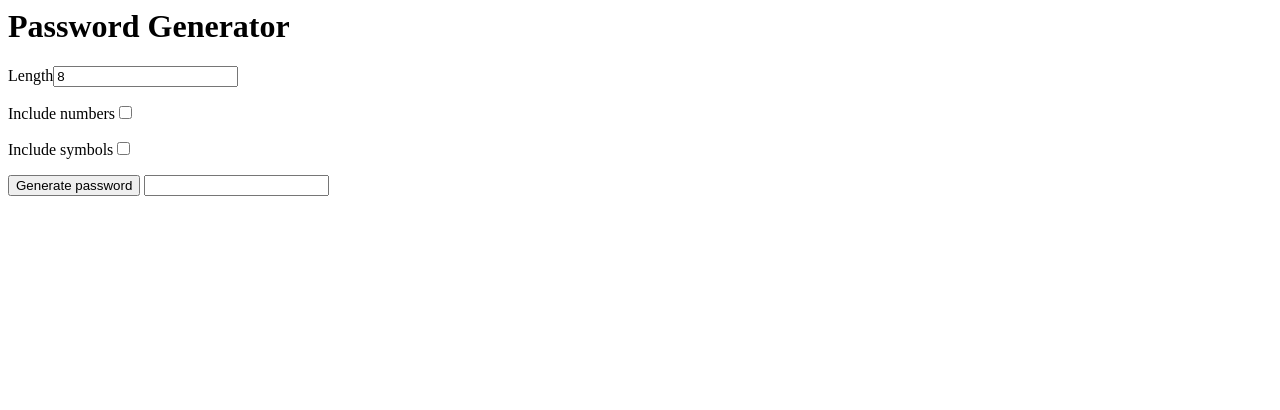
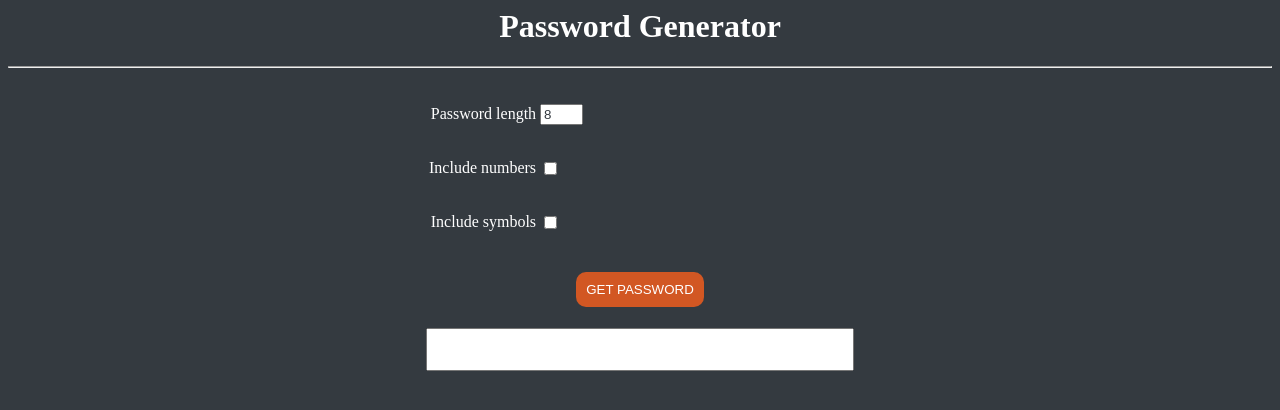
Before and after one commit to adxl/strong-pass, a plain HTML site: page front/index.html in a window 1280 px wide. Drawn offline with nearby package versions, Linux system fonts and the light colour scheme.

Commit message:
improved ui

```diff
--- a/front/index.html
+++ b/front/index.html
@@ -1,24 +1,54 @@
 <html lang="en">
+
 <head>
   <meta charset="UTF-8" />
   <title>Password Generator</title>
+
+  <link rel="stylesheet" href="style.css" type="text/css" />
   <script src="https://ajax.googleapis.com/ajax/libs/angularjs/1.7.9/angular.min.js"></script>
   <script src="app.js"></script>
 </head>
 
-<body>
-    <div ng-app="strong-pass" ng-controller="spController as sp">
+<body ng-app="strong-pass" ng-controller="spController as sp">
+  <div>
     <h1>Password Generator</h1>
+    <hr />
+    <div id="formContainer">
       <form>
 
-            <p>Length<input type="number" min=8 ng-model="sp.length"/></p>
-            <p>Include numbers<input type="checkbox" ng-model="sp.numbers"/></p>
-            <p>Include symbols<input type="checkbox" ng-model="sp.symbols"/></p>
 
-            <button ng-click="sp.showStates(sp.length,sp.numbers,sp.symbols)">Generate password</button>
+        <table>
+          <tr>
+            <td>
+              <p>Password length</p>
+            </td>
+            <td><input type="number" min="8" max="1024" id="length" ng-model="sp.length"></td>
+          </tr>
 
-            <input type="text" ng-model="result">
+          <tr>
+            <td>
+              <p>Include numbers</p>
+            </td>
+            <td><input type="checkbox" ng-model="sp.numbers" /></td>
+          </tr>
+          <tr>
+            <td>
+              <p>Include symbols</p>
+            </td>
+            <td><input type="checkbox" ng-model="sp.symbols" /></td>
+          </tr>
+        </table>
+
+        <div id="generateDiv">
+          <button ng-click="sp.showStates(sp.length,sp.numbers,sp.symbols)">
+            GET PASSWORD
+          </button><br>
+        </div>
+
+        <input type="text" id="result" ng-model="result" readonly />
       </form>
     </div>
+  </div>
 </body>
+
 </html>
--- /dev/null
+++ b/front/style.css
@@ -0,0 +1,58 @@
+body {
+    background-color: #343a40;
+    color: white;
+    text-align: center;
+}
+
+#formContainer {
+    display: inline-block;
+    text-align: center;
+}
+
+table{
+    margin-top: 10px;
+}
+
+tr {
+    height: 40px;
+}
+
+td{
+    width: 50%;
+}
+
+td:first-child p
+{
+    float: right;
+}
+
+td:last-child input
+{
+    float: left;
+}
+
+#length {
+    color: #343a40;
+    width: 40%;
+}
+
+#generateDiv
+{
+    margin: 5% 0;
+}
+
+#generateDiv button
+{
+    color: white;
+    background-color: #d25723;
+    border: none;
+    border-radius: 10px;
+    padding: 10px;
+    cursor: pointer;
+}
+
+#result {
+    cursor:not-allowed;
+    text-align: center;
+    font-size: xx-large;
+  }
```
Also changed, not shown: front/app.js (+1 -11 lines). Lines whose indentation alone changed are shown as unchanged.
